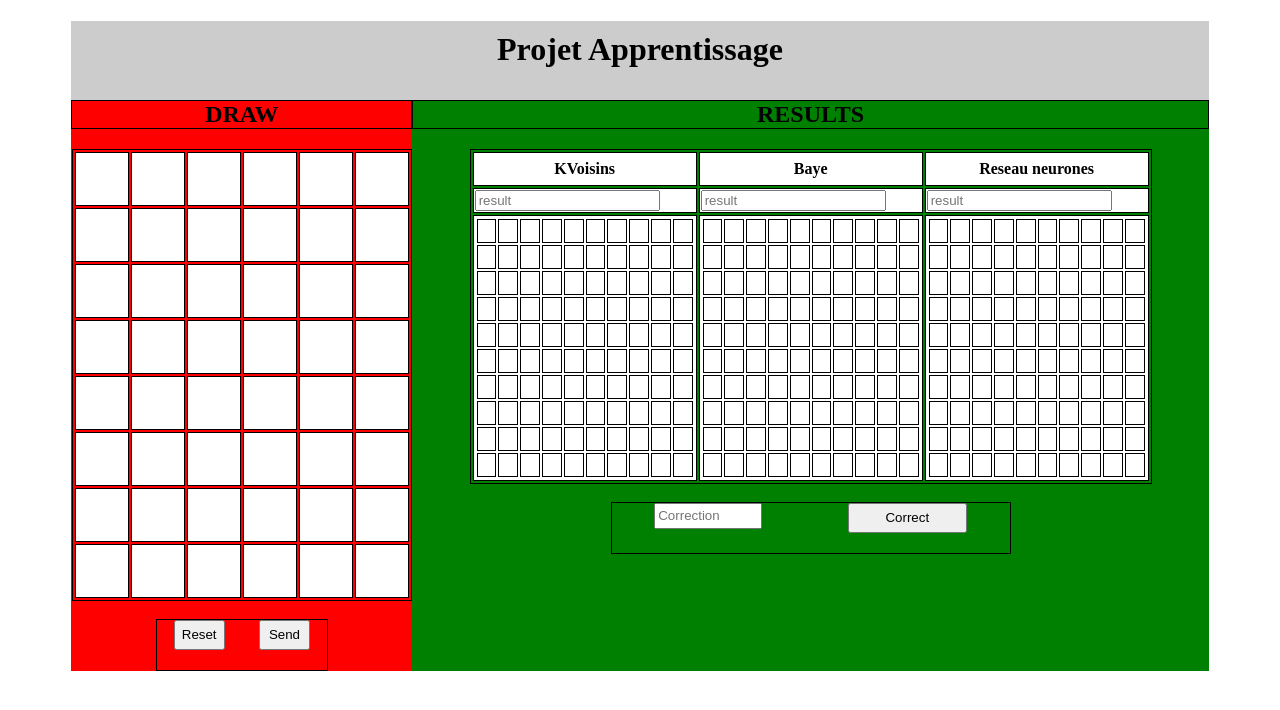
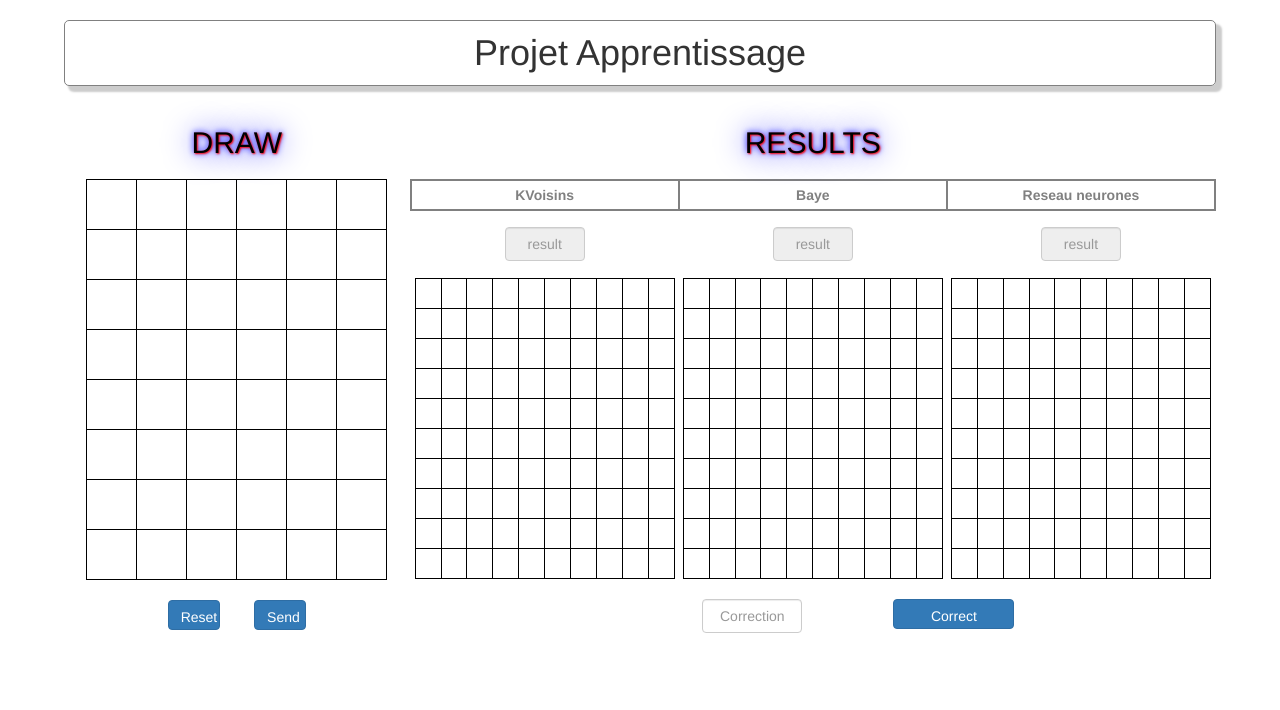
Before and after one commit to TheoImerir/projet_apprentissage, a Python web app: template module_web/static/views/index.html in a window 1280 px wide. Shown: the top 710 px of the page. Run offline with Jinja, Linux system fonts and the light colour scheme; the template is opened without the code that fills it, so the values that code supplies are empty; some libraries are stand-ins or nearby versions.

Commit message:
Modifications
Css et js

```diff
--- a/module_web/static/css/styles.css
+++ b/module_web/static/css/styles.css
@@ -1,26 +1,28 @@
-#main_div{width:90%;height:auto;background-color:#CCC;margin:auto;}
-#grid{width:30%;background:red;}
+#main_div{width:90%;height:auto;margin:auto;}
+#grid{width:30%;background:#FFF;}
 
 #draw {border:1px solid black;margin:auto;}
 #draw td{width:50px;height:50px;border:1px solid black;}
-#form_grid{width:50%;margin:auto;display: flex;justify-content: space-around;border:1px solid black;}
-#form_grid button{width:30%;height:30px;margin-bottom:20px;}
-#title{text-align:center;padding:10px 0 10px 0;}
-#results{width:70%;min-height:300px;background:green;}
-#grid h2,#results h2{margin:auto;color:black;;text-align:center;border:1px solid black;margin-bottom:20px;}
-#tab_results {border:1px solid black;margin:auto;}
-#tab_results th{width:220px;height:30px;background-color:#FFF;border:1px solid black;}
-#tab_results td{width:220px;height:200px;background-color:#FFF;border:1px solid black;}
+#form_grid{width:50%;margin:auto;display: flex;justify-content: space-around;}
+#form_grid button{width:30%;height:30px;margin-bottom:20px;text-align:center;}
 
-#matrix1 td{width:20px;height:20px;background-color:#FFF;border:1px solid black;}
-#matrix2 td{width:20px;height:20px;background-color:#FFF;border:1px solid black;}
-#matrix3 td{width:20px;height:20px;background-color:#FFF;border:1px solid black;}
+#title{text-align:center;padding:12px 0 12px 0;border:1px solid Grey;box-shadow:5px 5px 2px 1px #CCC;border-radius:5px; }
+#results{width:70%;min-height:300px;background:#FFF;}
+#grid h2,#results h2{margin:auto;color:black;;text-align:center;margin-bottom:20px;margin-top:30px;text-shadow: 1px 1px 2px red, 0 0 1em blue, 0 0 0.2em blue;}
+#tab_results {margin:auto;}
+#tab_results th{width:280px;height:30px;background-color:#FFF;color:grey;text-align:center;border:2px solid grey;}
+#tab_results input{width:80px;text-align:center;margin:auto;margin-bottom:16px;}
+#tab_results td{width:280px;height:200px;background-color:#FFF;}
+#matrix1 ,#matrix2 ,#matrix3 {margin:auto;margin-left:4px;margin-right:4px;}
+#matrix1 td,#matrix2 td,#matrix3 td{width:30px;height:30px;background-color:#FFF;border:1px solid black;}
 
-#min-height td{height:20px;!important;}
+#min-height td{height:20px;!important;border:1px solid #FFF;padding-top:16px;}
 
-#form_results{width:50%;margin:auto;display: flex;justify-content: space-around;border:1px solid black;}
+#form_results{width:50%;margin:auto;display: flex;justify-content: space-around;}
 #form_results button{width:30%;height:30px;margin-bottom:20px;}
-#form_results input{width:100px;height:20px;margin-bottom:20px;}
+#form_results input{width:100px;text-align:center;margin:auto;margin-bottom:16px;}
+
+
 
 .white{background:white;}
 .black{background:black;}
--- a/module_web/static/js/caseColor.js
+++ b/module_web/static/js/caseColor.js
@@ -33,10 +33,10 @@ $("#draw td" ).each(function( index ) {
 	{
 		monTableau[index] = +1;
 	}
+
 });
 
-
-
+alert(monTableau);
 $.ajax({
         type: "POST",
         url:'http://172.30.0.71:5000/test',
--- a/module_web/static/views/index.html
+++ b/module_web/static/views/index.html
@@ -3,7 +3,10 @@
 <head>
   <meta charset="utf-8">
   <title>Projet apprentissage</title>
-  <link rel="stylesheet" href="../css/styles.css">
+  <link rel="stylesheet" href="static/css/styles.css">
+  <link href="https://maxcdn.bootstrapcdn.com/bootstrap/3.3.7/css/bootstrap.min.css" rel="stylesheet">
+
+  <script src="https://maxcdn.bootstrapcdn.com/bootstrap/3.3.7/js/bootstrap.min.js"></script>
 </head>
 <body>
 
@@ -81,8 +84,8 @@
 		</table>
 		<br />
 			<div id="form_grid">
-				<button type="button" id="reset">Reset</button>
-				<button type="button" id="send">Send</button>
+				<button type="button" id="reset" class="btn btn-primary">Reset</button>
+				<button type="button" id="send" class="btn btn-primary">Send</button>
 			</div>
 		</div>
 		<div id="results">
@@ -94,9 +97,9 @@
 				<th>Reseau neurones</th>
 			</tr>
 			<tr id="min-height">
-				<td><input type="text" placeholder="result"/></td>
-				<td><input type="text" placeholder="result"/></td>
-				<td><input type="text" placeholder="result"/></td>
+				<td><input class="form-control" type="text" placeholder="result"  disabled></td>
+				<td><input class="form-control" type="text" placeholder="result"  disabled></td>
+				<td><input class="form-control" type="text" placeholder="result"  disabled></td>
 			</tr>
 			<tr>
 				<td>
@@ -118,13 +121,13 @@
 		</table>
 		<br />
 		<div id="form_results">
-			<input type="text" placeholder="Correction" id="correct" />
-			<button type="button" id="send">Correct</button>
+			<input type="text" placeholder="Correction" id="correct" class="form-control" />
+			<button type="button" id="correct" class="btn btn-primary">Correct</button>
 		</div>
 		</div>
 	</div>
-	<script src="../js/jquery.js"></script>
-    <script src="../js/tab_charg.js"></script>
-	<script src="../js/caseColor.js"></script>
+	<script src="static/js/jquery.js"></script>
+    <script src="static/js/tab_charg.js"></script>
+	<script src="static/js/caseColor.js"></script>
 </body>
 </html>
```
